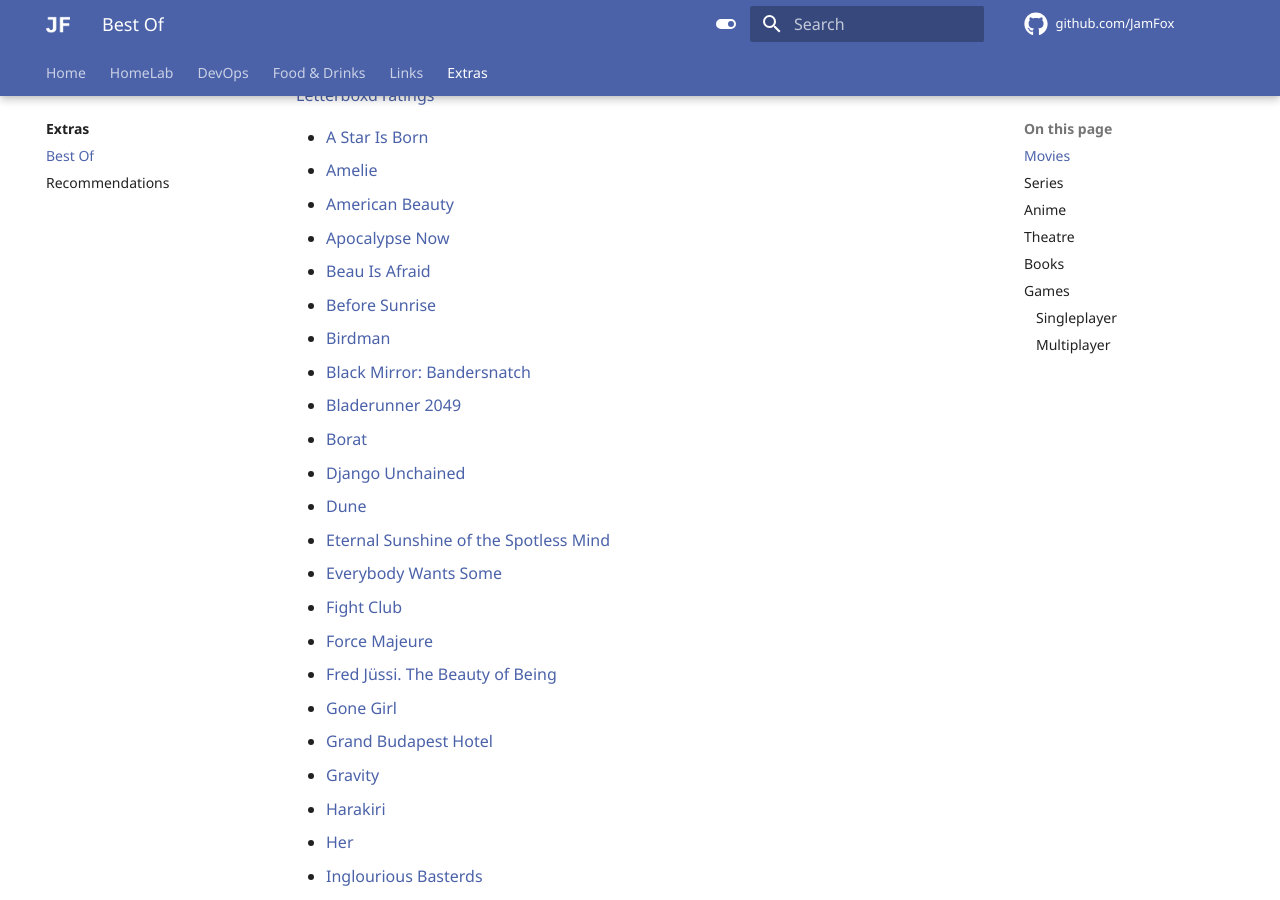
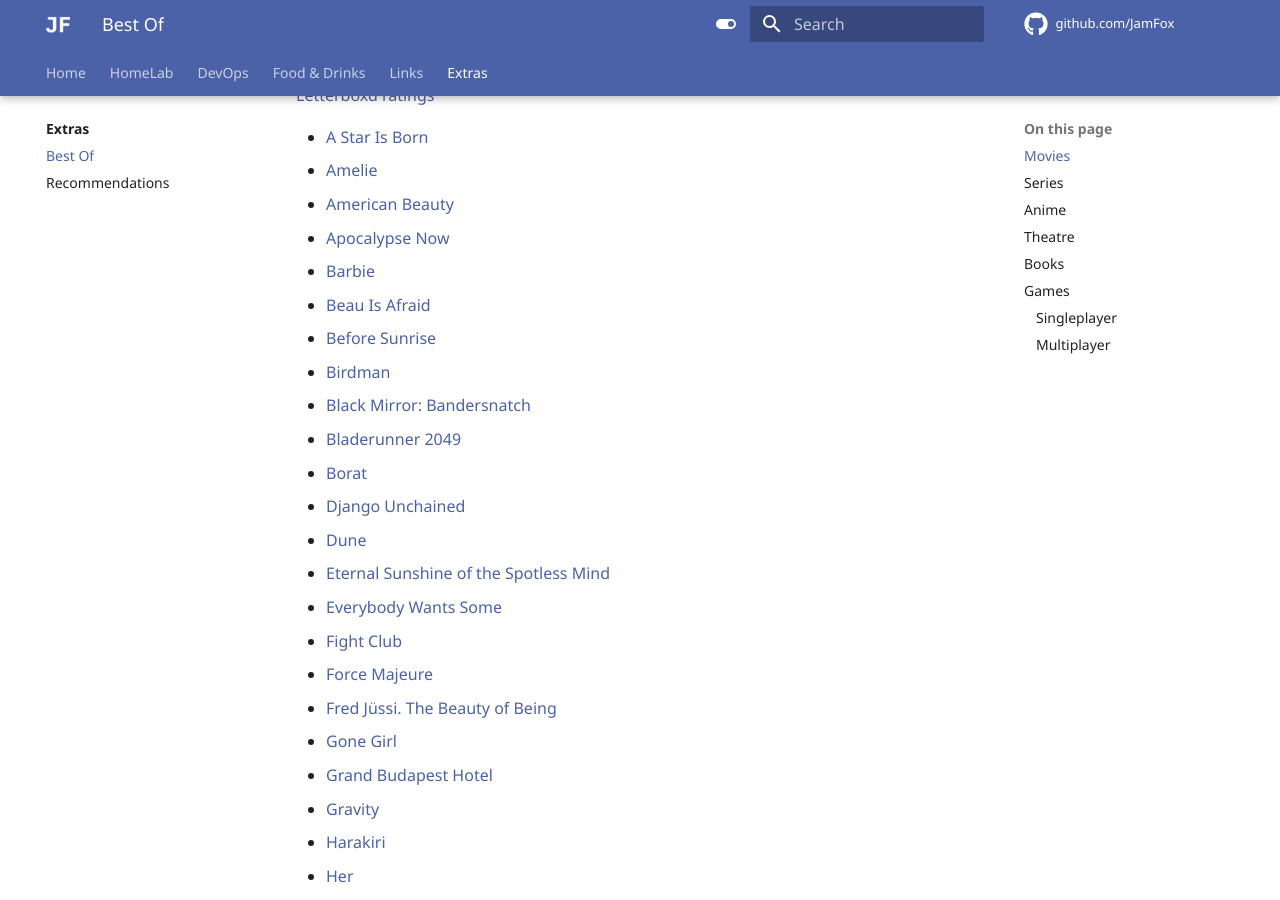
Before and after one commit to JamFox/docs.jamfox.dev, an MkDocs documentation site: the page built from docs/content/extras/bestof.md, in a window 1280 px wide and 900 px high, scrolled down 874 px. Built offline with MkDocs 1.6.1 and Material for MkDocs 9.7.7, drawn with Linux system fonts in a browser that asks for light colours; comment, search, counter and statistics services are not loaded.

Commit message:
add barbie

```diff
--- a/docs/content/extras/bestof.md
+++ b/docs/content/extras/bestof.md
@@ -33,6 +33,7 @@ A collection of lists of what I believe to be the best of the best from each med
 - [Amelie](https://letterboxd.com/film/amelie/)
 - [American Beauty](https://letterboxd.com/film/american-beauty/)
 - [Apocalypse Now](https://letterboxd.com/film/apocalypse-now/)
+- [Barbie](https://letterboxd.com/anto1999/film/barbie/)
 - [Beau Is Afraid](https://letterboxd.com/film/beau-is-afraid/)
 - [Before Sunrise](https://letterboxd.com/film/before-sunrise/)
 - [Birdman](https://letterboxd.com/film/birdman-or-the-unexpected-virtue-of-ignorance/)
```
